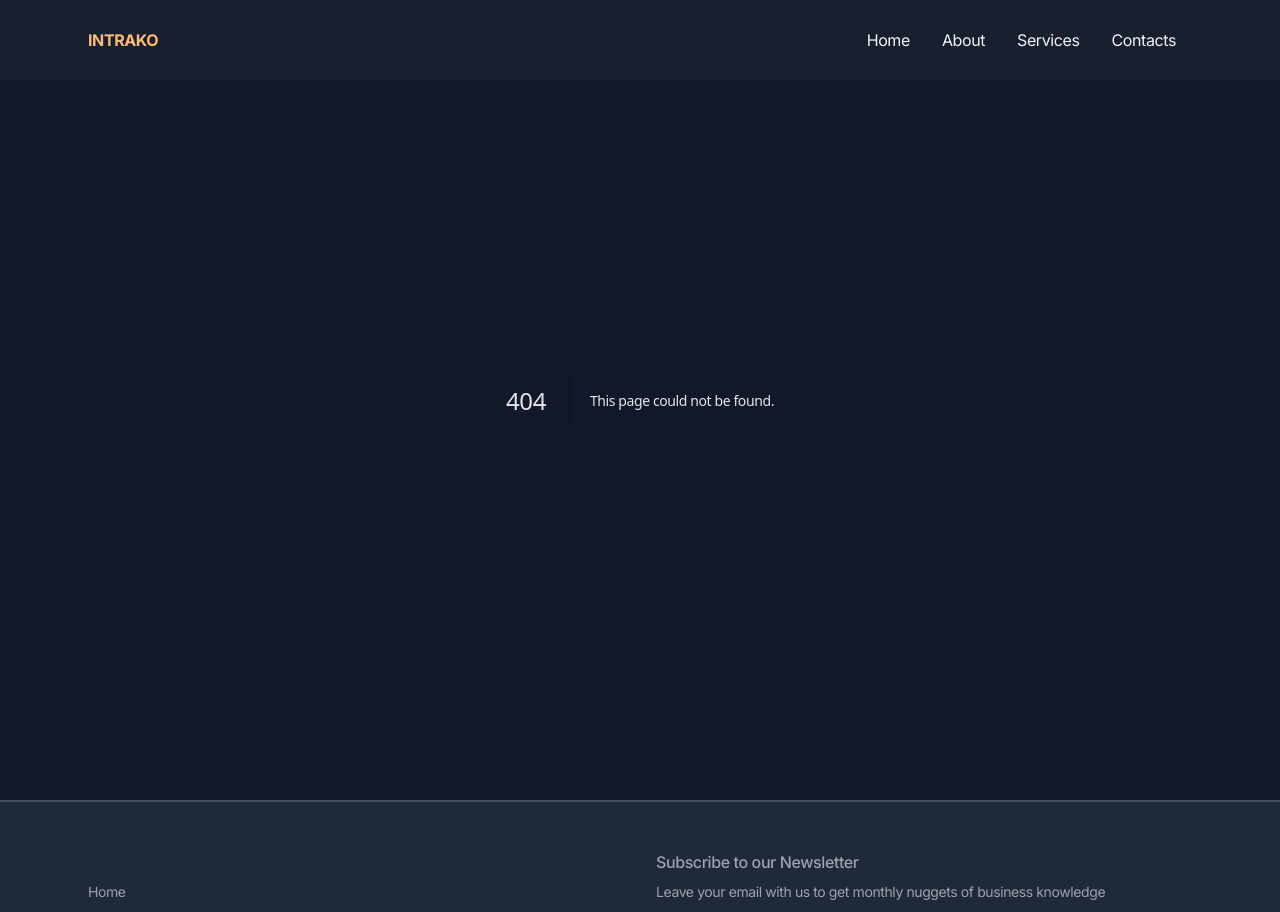
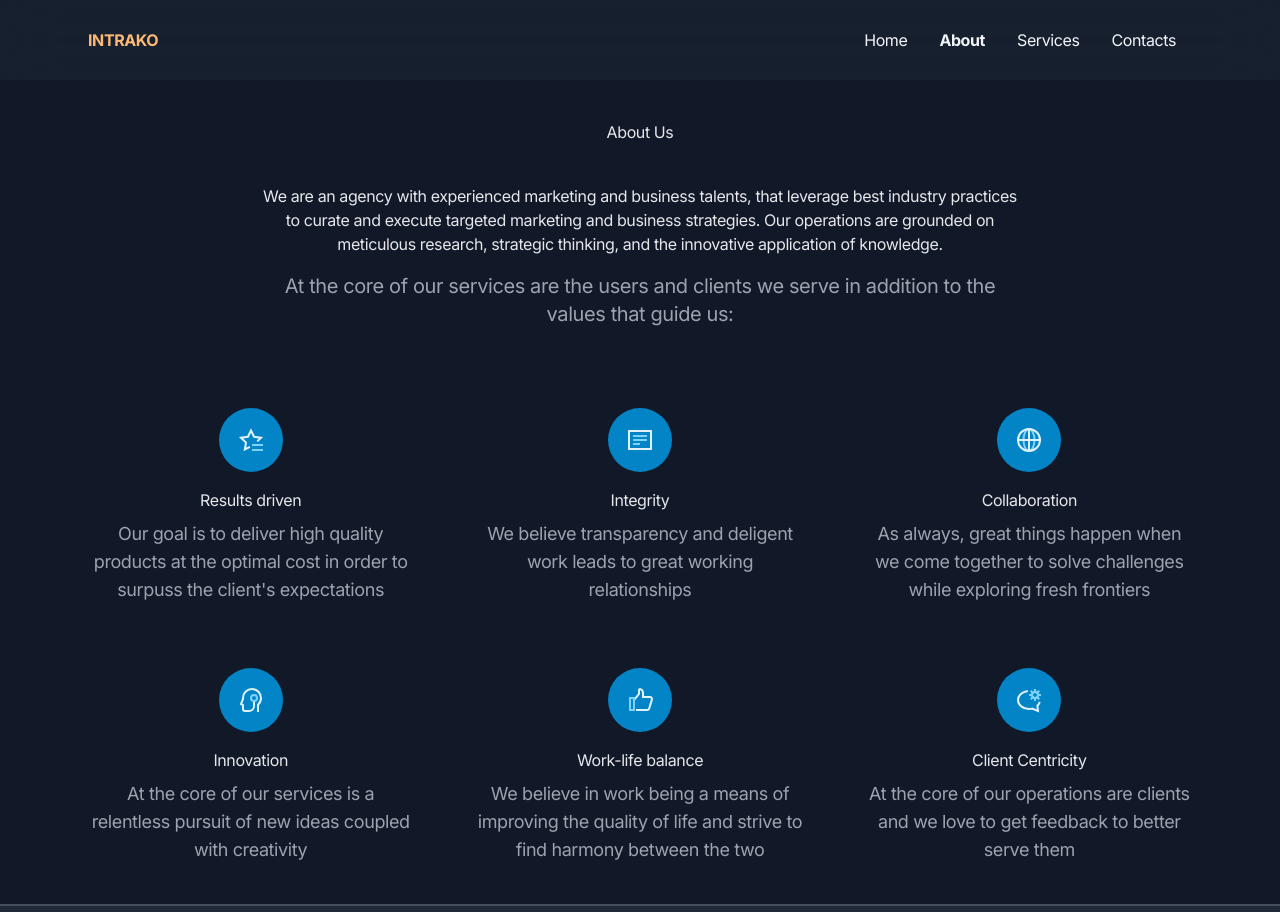
Before and after one commit to goweki/intrako-web, a Next.js app: page /aboutUs in a window 1280 px wide. Before the commit this address had no page. Shown: the top 912 px of the page. Built offline with nearby package versions, Linux system fonts and the light colour scheme.

Commit message:
e2e-draft

```diff
--- a/src/app/(home)/page.js
+++ b/src/app/(home)/page.js
@@ -1,6 +1,5 @@
 import Hero from "@/components/hero";
 import { BriefAboutUs } from "@/components/aboutUs";
-import Newsletter from "@/components/newsletter";
 import { BriefServices } from "@/components/services";
 import Testimonials from "@/components/testimonials";
 import PageIllustration from "@/components/page-illustration";
@@ -13,7 +12,6 @@ export default function Home() {
       <BriefAboutUs />
       <BriefServices />
       <Testimonials />
-      {/* <Newsletter /> */}
     </main>
   );
 }
--- /dev/null
+++ b/src/app/aboutUs/page.js
@@ -0,0 +1,11 @@
+import AboutUs from "@/components/aboutUs";
+import PageTitle from "@/components/pageTitle";
+
+export default function AboutUsPage() {
+    return (
+        <main className="grow">
+            <PageTitle pageName="About Us" />
+            <AboutUs />
+        </main>
+    );
+}
--- /dev/null
+++ b/src/app/services/page.js
@@ -0,0 +1,11 @@
+import Services from "@/components/services";
+import PageTitle from "@/components/pageTitle";
+
+export default function ServicesPage() {
+    return (
+        <main className="grow">
+            <PageTitle pageName="Our Services" />
+            <Services />
+        </main>
+    );
+}
--- a/src/components/aboutUs.js
+++ b/src/components/aboutUs.js
@@ -5,15 +5,16 @@ export default function AboutUs() {
   return (
     <section id="aboutUs">
       <div className="max-w-6xl mx-auto px-4 sm:px-6">
-        <div className="py-12 md:py-20">
+        <div className="py-8 md:py-10">
           {/* Section header */}
           <div className="max-w-3xl mx-auto text-center pb-12 md:pb-20">
-            <h2 className="h2 mb-4">
-              Our approach is grounded in meticulous research, strategic
-              thinking, and the excellent execution of marketing plans.
+            <h2 className="h4 mb-4">
+              We are an agency with experienced marketing and business talents, that leverage best industry practices
+              to curate and execute targeted marketing and business strategies. Our operations are grounded on meticulous research, strategic
+              thinking, and the innovative application of knowledge.
             </h2>
             <p className="text-xl text-gray-400">
-              At the core of our services are industry best practices and values
+              At the core of our services are the users and clients we serve in addition to the values that guide us:
             </p>
           </div>
 
--- a/src/components/footer.js
+++ b/src/components/footer.js
@@ -84,7 +84,7 @@ export default function Footer() {
                   href="/aboutUs"
                   className="text-gray-400 hover:text-gray-200 transition duration-150 ease-in-out"
                 >
-                  Blog
+                  About Us
                 </Link>
               </li>
               <li className="mb-2">
@@ -120,8 +120,8 @@ export default function Footer() {
                 <div className="col-span-3">
                   <input
                     type="email"
-                    className="w-full appearance-none bg-sky-800 border border-sky-500 focus:border-sky-300 rounded-sm px-4 py-3 mb-2 sm:mb-0 sm:mr-2 text-white placeholder-sky-400"
-                    placeholder="Enter your email"
+                    className="w-full appearance-none bg-sky-800 border border-sky-500 focus:border-sky-300 rounded-sm px-4 py-3 mb-2 sm:mb-0 sm:mr-2 text-white placeholder-sky-300 placeholder:italic"
+                    placeholder="Enter your email..."
                     aria-label="email"
                     onChange={(e) => setEmail(e.target.value)}
                   />
--- a/src/components/header.js
+++ b/src/components/header.js
@@ -32,15 +32,13 @@ export default function Header() {
                 <li key={v.name} className="m-4">
                   <Link
                     href={v.link}
-                    className={`${
-                      pathname !== "/" && pathname === v.link
+                    className={`${pathname !== "/" && pathname === v.link
                         ? "text-orange-300 font-bold"
                         : pathname === v.link
-                        ? "font-bold text-orange-300"
-                        : ""
-                    } ${
-                      pathname === "/" ? "" : "text-slate-100"
-                    } hover:underline`}
+                          ? "font-bold text-orange-300"
+                          : ""
+                      } ${pathname === "/" ? "" : "text-slate-100"
+                      } hover:underline`}
                   >
                     {v.name}
                   </Link>
@@ -162,7 +160,7 @@ export default function Header() {
 
 const menuItems = [
   { name: "Home", link: "/" },
-  { name: "About", link: "/#aboutUs" },
-  { name: "Services", link: "/#services" },
+  { name: "About", link: "/aboutUs" },
+  { name: "Services", link: "/services" },
   { name: "Contacts", link: "/contacts" },
 ];
--- /dev/null
+++ b/src/components/pageTitle.js
@@ -0,0 +1,11 @@
+import Link from "next/link";
+
+export default function Title({ pageName }) {
+    return <section id="breadcrumb">
+        <div className="max-w-6xl mx-auto px-4 sm:px-6">
+            <div className="pt-24">
+                <h1 className="h2 mt-6 text-center">{pageName}</h1>
+            </div>
+        </div>
+    </section>
+}
--- a/src/components/services.js
+++ b/src/components/services.js
@@ -5,13 +5,10 @@ export default function Services() {
   return (
     <section id="services">
       <div className="max-w-6xl mx-auto px-4 sm:px-6">
-        <div className="py-12 md:py-20 border-t border-gray-800">
+        <div className="py-8 md:py-10">
           {/* Section header */}
-          <div className="max-w-3xl mx-auto text-center pb-12 md:pb-16">
-            <div className="inline-flex text-sm font-semibold py-1 px-3 m-2 text-slate-950 bg-orange-100 rounded-full mb-4">
-              here for your next product success
-            </div>
-            <h1 className="h2 mb-4">Customized Marketing Solutions</h1>
+          <div className="max-w-3xl mx-auto text-center pb-12 md:pb-20">
+            <h2 className="h4 mb-4">Customized Marketing Solutions</h2>
             <p className="text-xl text-gray-400">
               Our marketing services are bespoke, with complementary services to
               give your business that extra confidence when putting products to
@@ -224,7 +221,7 @@ export function BriefServices() {
   return (
     <div className="p-5 w-full" id="brief-services">
       <div className="max-w-6xl m-auto grid grid-cols-1 lg:grid-cols-2">
-        <div className="my-auto flex flex-col space-y-4 m-3 md:m-6">
+        <div className="flex flex-col flex-grow justify-center space-y-4 m-3 md:m-6">
           <div>
             <div className="border-2 text-sm rounded-full inline py-2 px-4">
               Services
```
Lines whose indentation alone changed are shown as unchanged.
